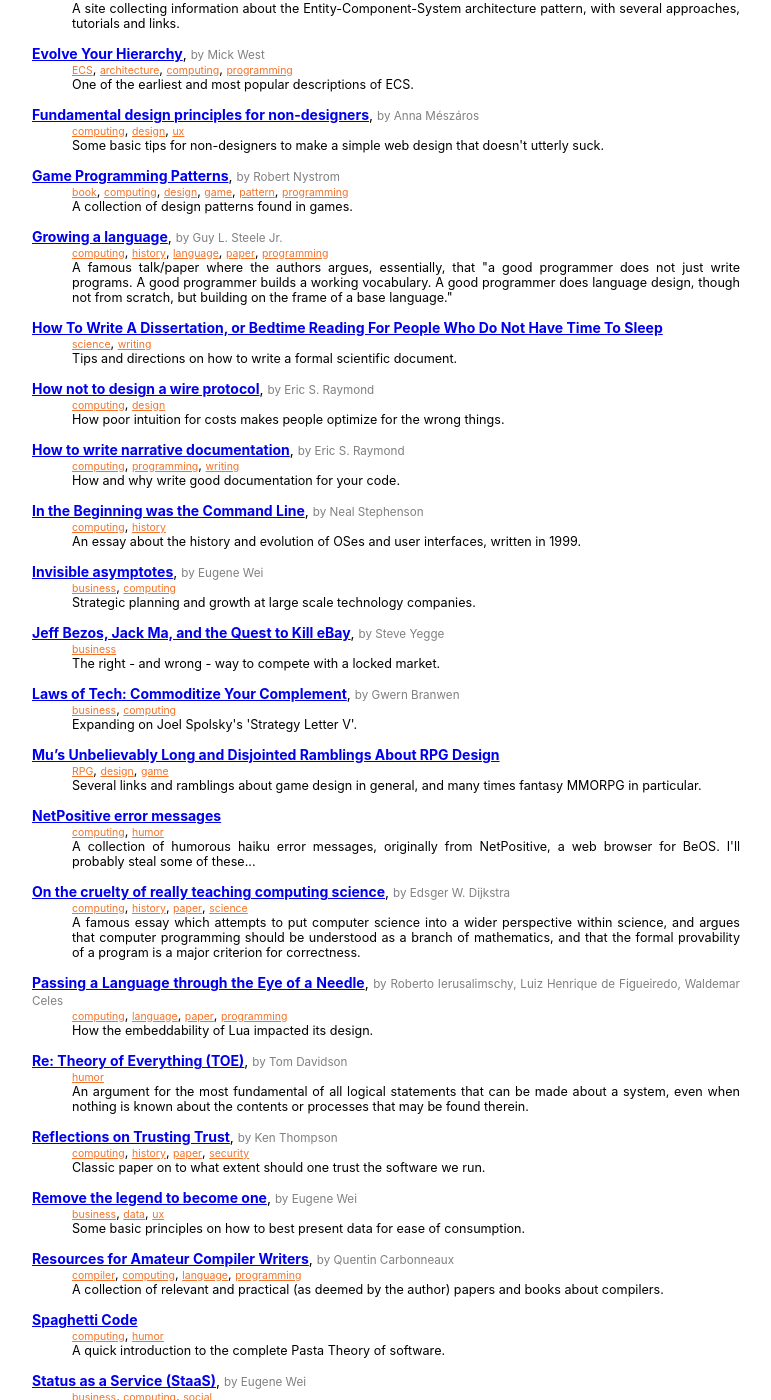
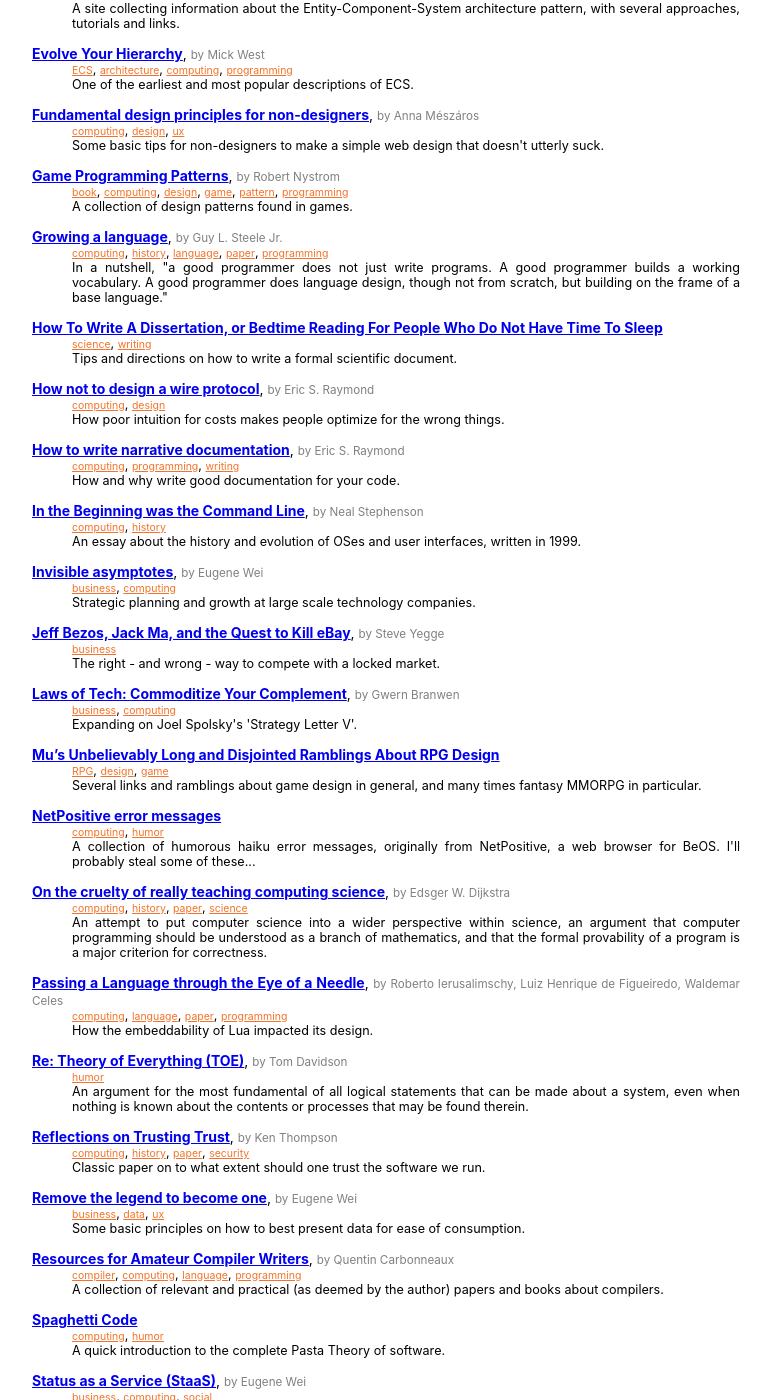
Before and after one commit to hanjos/hanjos.github.io, a Jekyll site: the page built from bookmarks.md, in a window 1280 px wide and 1400 px high, scrolled down 1114 px. Shown: the whole window, without its empty margins (322-1093 px from the left). Built offline with Jekyll 4.4.1, drawn with Linux system fonts in a browser that asks for light colours.

Commit message:
Trabalhando a descrição de alguns atalhos.

```diff
--- a/_data/bookmarks.yml
+++ b/_data/bookmarks.yml
@@ -217,10 +217,10 @@
 - url: https://www.cs.utexas.edu/~EWD/transcriptions/EWD10xx/EWD1036.html
   title: On the cruelty of really teaching computing science
   authors: Edsger W. Dijkstra
-  description: A famous essay which attempts to put computer science into a wider perspective within science, and argues that computer programming should be understood as a branch of mathematics, and that the formal provability of a program is a major criterion for correctness.
+  description: An attempt to put computer science into a wider perspective within science, an argument that computer programming should be understood as a branch of mathematics, and that the formal provability of a program is a major criterion for correctness.
   tags: ['computing', 'history', 'paper', 'science']
 - url: https://www.cs.virginia.edu/~evans/cs655/readings/steele.pdf
   title: Growing a language
   authors: Guy L. Steele Jr.
-  description: A famous talk/paper where the authors argues, essentially, that "a good programmer does not just write programs. A good programmer builds a working vocabulary. A good programmer does language design, though not from scratch, but building on the frame of a base language."
+  description: In a nutshell, "a good programmer does not just write programs. A good programmer builds a working vocabulary. A good programmer does language design, though not from scratch, but building on the frame of a base language."
   tags: ['computing', 'history', 'language', 'paper', 'programming']
```
